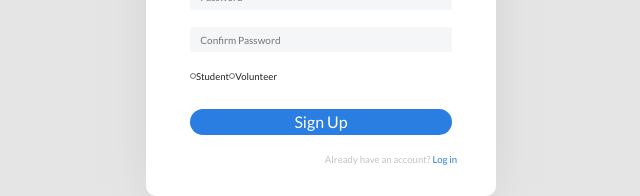
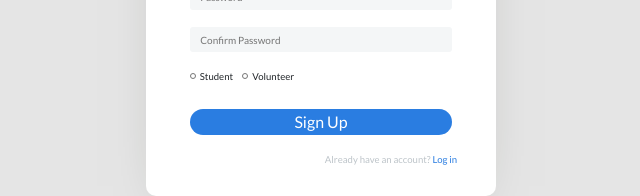
Before and after one commit to School-in-the-cloud-BuildWeek/Build, a React (Create React App) app in the folder cloud-school-bw/: page /sign-up in a window 1280 px wide. Shown: the part 444-640 px from the top of the page, without its empty margins (319-959 px from the left). Built offline with nearby package versions, Linux system fonts and the light colour scheme.

Commit message:
fixed styling

```diff
--- a/cloud-school-bw/src/components/SignUp.js
+++ b/cloud-school-bw/src/components/SignUp.js
@@ -43,7 +43,8 @@ import { yupResolver } from '@hookform/resolvers/yup';
         display:flex;
         flex-direction:row;
         font-size: 1rem;
-        margin-right:50%;
+        margin-right:25%;
+        width:50%;
     `;
 
     const Button = styled.button`
@@ -74,11 +75,13 @@ import { yupResolver } from '@hookform/resolvers/yup';
 
     const Label = styled.label`
         font-size: 0.6rem;
+        width:30%;
     `
 
     const RadioButtons = styled.input`
         width:6px;
         height:8px;
+        margin-right:4px;
     `
 
     const Errors = styled.span`
```
